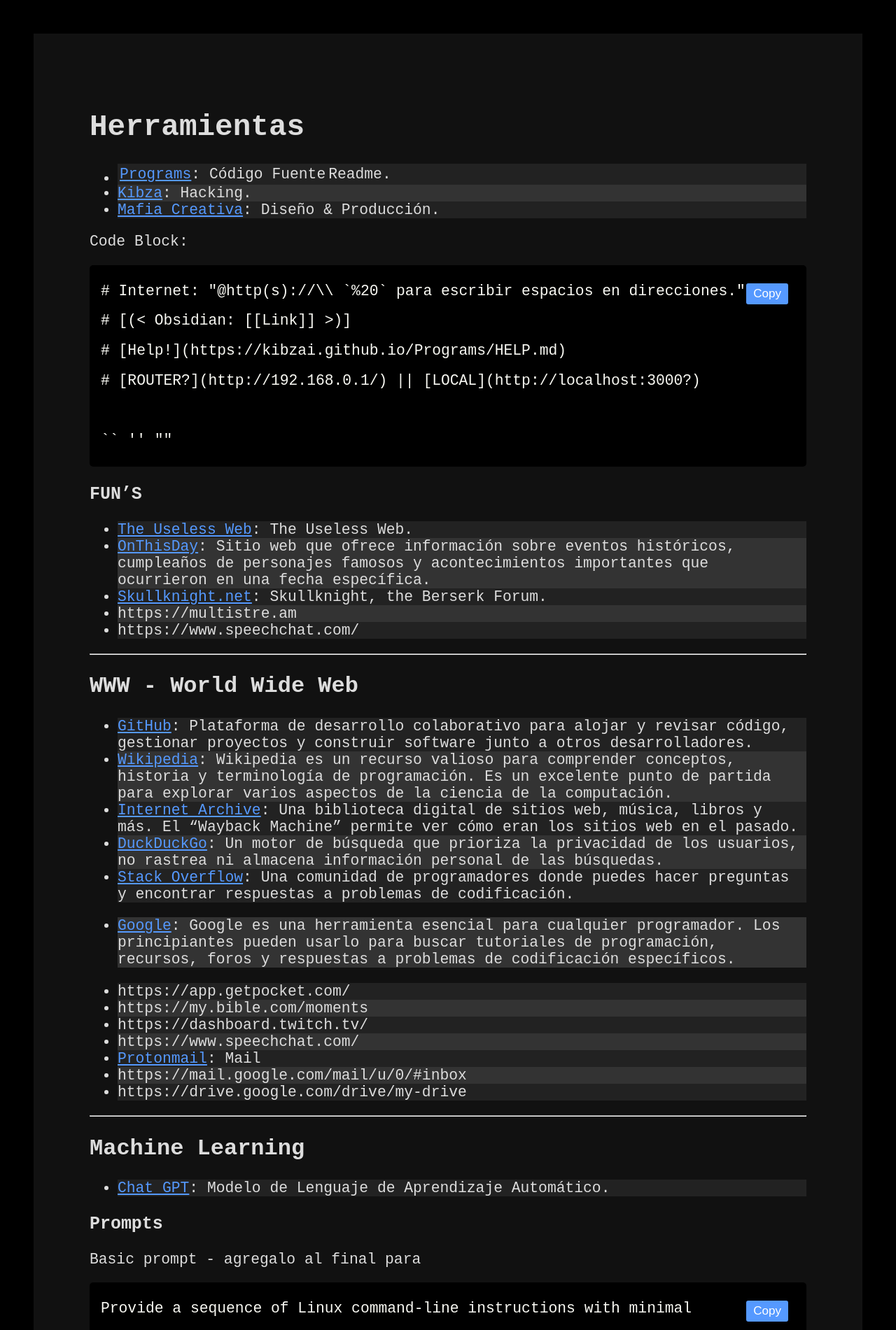
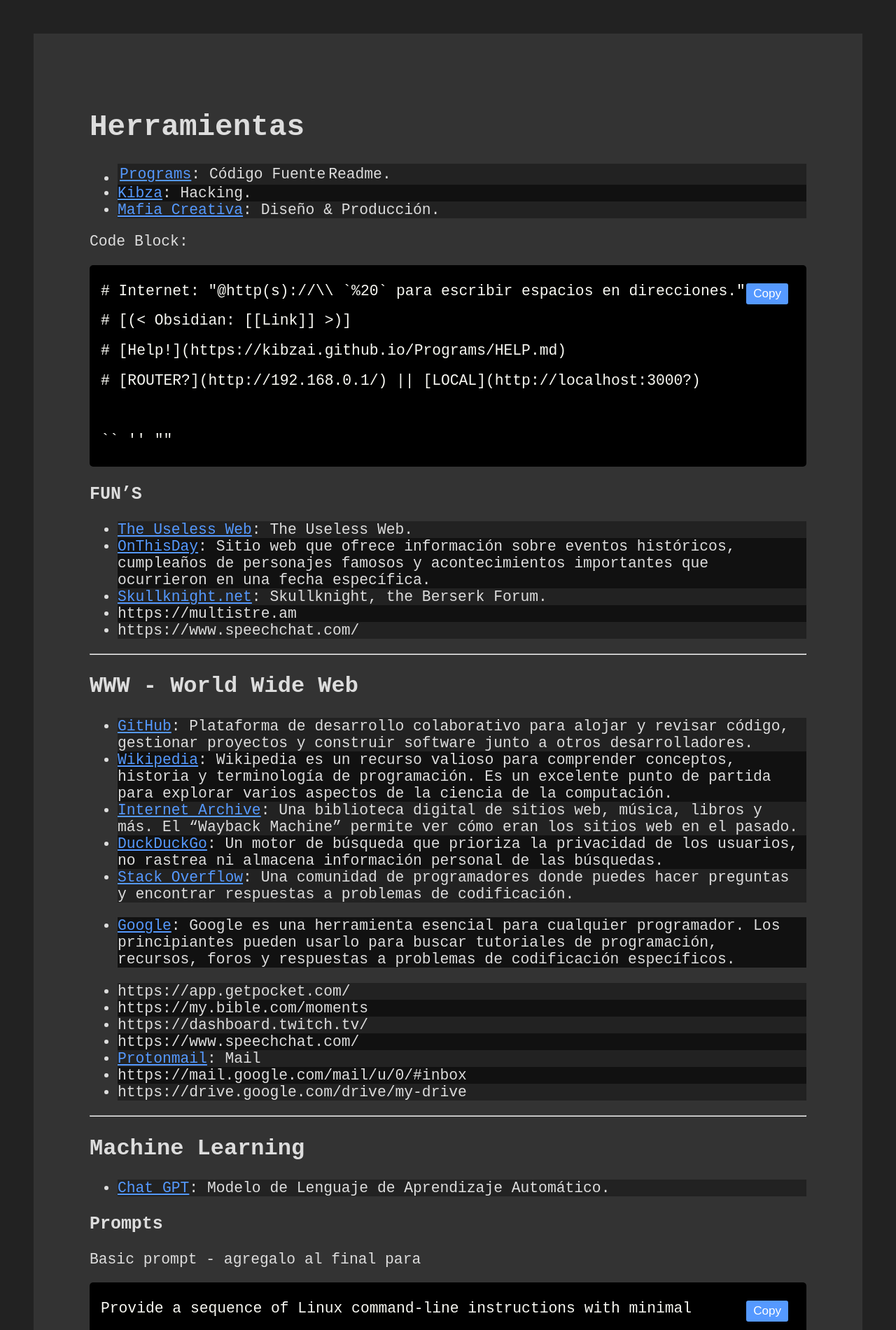
Before and after one commit to Kibzai/Programs, a Jekyll site: the page built from index.md, in a window 1280 px wide. Shown: the top 1901 px of the page at 70% size. Built offline with Jekyll 4.4.1, drawn with Linux system fonts in a browser that asks for light colours.

Commit message:
Update style.css

```diff
--- a/assets/css/style.css
+++ b/assets/css/style.css
@@ -2,7 +2,7 @@
 
 /* Base Dark Mode Styles */
 body.dark-mode {
-    background-color: #000;
+    background-color: #222;
     font-family: 'Courier New', Courier, monospace;
     color: #ddd;
     margin: 3rem;
@@ -14,11 +14,11 @@
 }
 
 body.dark-mode .content {
-    background-color: #111;
+    background-color: #333;
     padding: 5rem;
 }
 
-li { background: #333; }
+li { background: #111; }
 li:nth-child(odd) { background: #222; }
 
 /* Code Block Styling with Wrap */
```
